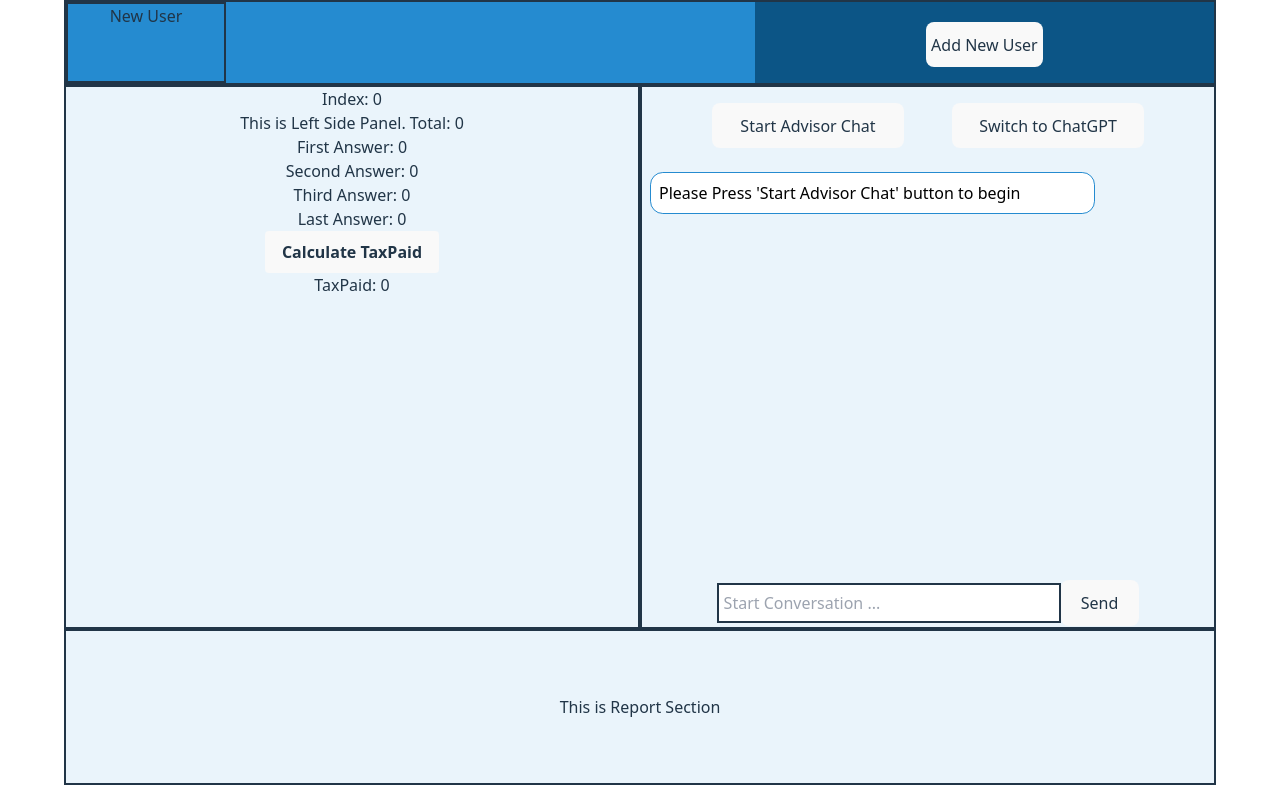
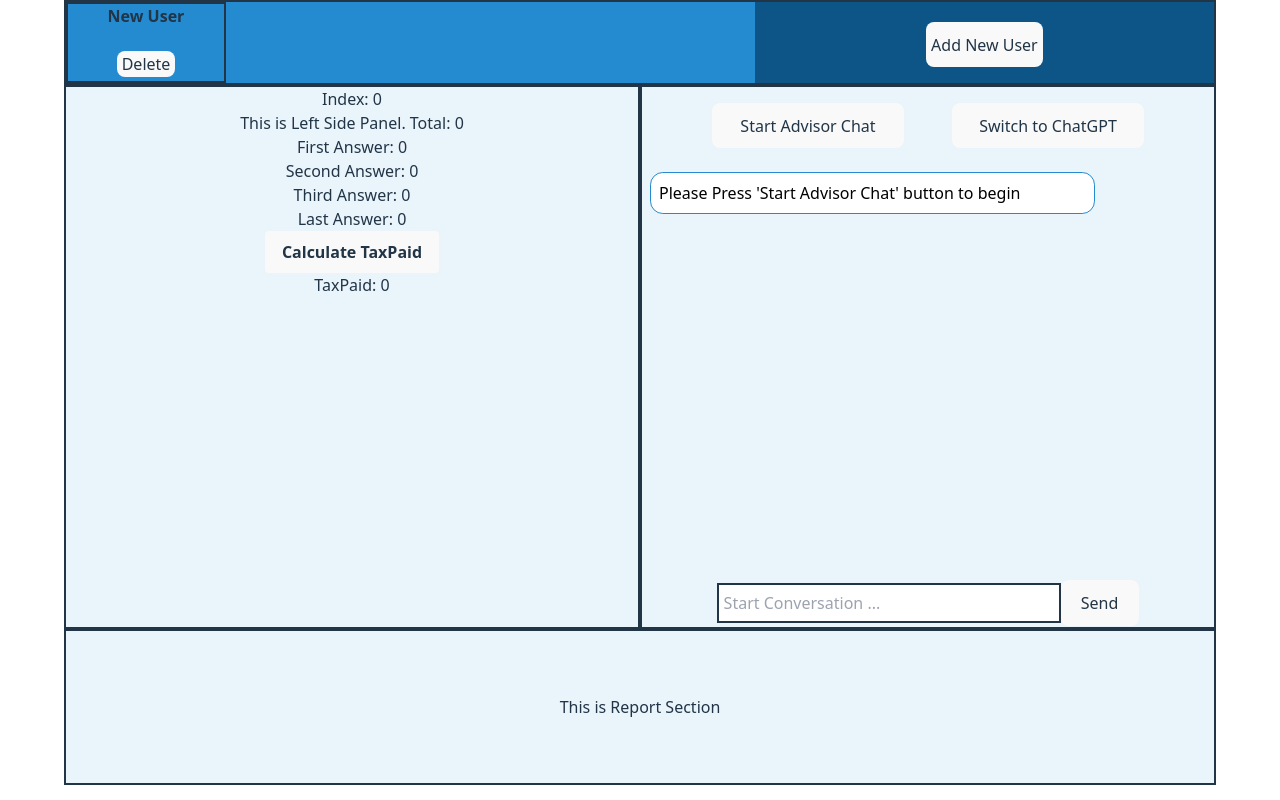
Before and after one commit to hkmarcoot/nea-project-frontend-myself-01, a React (Vite) app: page / in a window 1280 px wide. Built offline with nearby package versions, Linux system fonts and the light colour scheme.

Commit message:
add delete button to user card, create the delete function for the button. Bold the username when selected the user.

```diff
--- a/src/App.jsx
+++ b/src/App.jsx
@@ -78,6 +78,8 @@ function App() {
         listofUsers={listofUsers}
         createNewUser={createNewUser}
         setUserIndex={setUserIndex}
+        setIsStateUpdated={setIsStateUpdated}
+        userIndex={userIndex}
       />
       <div className="flex flex-row justify-center h-136">
         <Leftsidepanel
--- a/src/components/Header/Header.jsx
+++ b/src/components/Header/Header.jsx
@@ -1,7 +1,13 @@
 import { useState } from "react";
 import UserCard from "../UserCard/UserCard.jsx";
 
-function Header({ listofUsers, createNewUser, setUserIndex }) {
+function Header({
+  listofUsers,
+  createNewUser,
+  setUserIndex,
+  setIsStateUpdated,
+  userIndex,
+}) {
   const [isAddNewUserCardOpen, setIsAddNewUserCardOpen] = useState(false);
   const [inputName, setInputName] = useState("");
 
@@ -16,6 +22,9 @@ function Header({ listofUsers, createNewUser, setUserIndex }) {
                 index={index}
                 name={data.name}
                 setUserIndex={setUserIndex}
+                setIsStateUpdated={setIsStateUpdated}
+                listofUsers={listofUsers}
+                userIndex={userIndex}
               />
             ))}
           </div>
--- a/src/components/UserCard/UserCard.jsx
+++ b/src/components/UserCard/UserCard.jsx
@@ -1,12 +1,37 @@
-export default function UserCard({ index, name, setUserIndex }) {
+export default function UserCard({
+  index,
+  name,
+  setUserIndex,
+  setIsStateUpdated,
+  listofUsers,
+  userIndex,
+}) {
+  function handleDeleteUser() {
+    if (listofUsers.length !== 1) {
+      // Delete an object from the list
+      listofUsers.splice(index, 1);
+      setUserIndex(index - 1);
+    }
+    setIsStateUpdated(true);
+  }
   return (
     <div
       id="user-card"
-      className="border-2 cursor-pointer px-8 min-w-40"
+      className="border-2 cursor-pointer px-8 min-w-40 flex flex-col justify-between items-center"
       onClick={() => setUserIndex(index)}
     >
       {/* <p>index: {index}</p> */}
-      <p>{name}</p>
+      {index === userIndex ? (
+        <p className="font-bold">{name}</p>
+      ) : (
+        <p>{name}</p>
+      )}
+
+      {index === userIndex ? (
+        <button className="py-0 px-1 mb-1" onClick={() => handleDeleteUser()}>
+          Delete
+        </button>
+      ) : null}
     </div>
   );
 }
```
